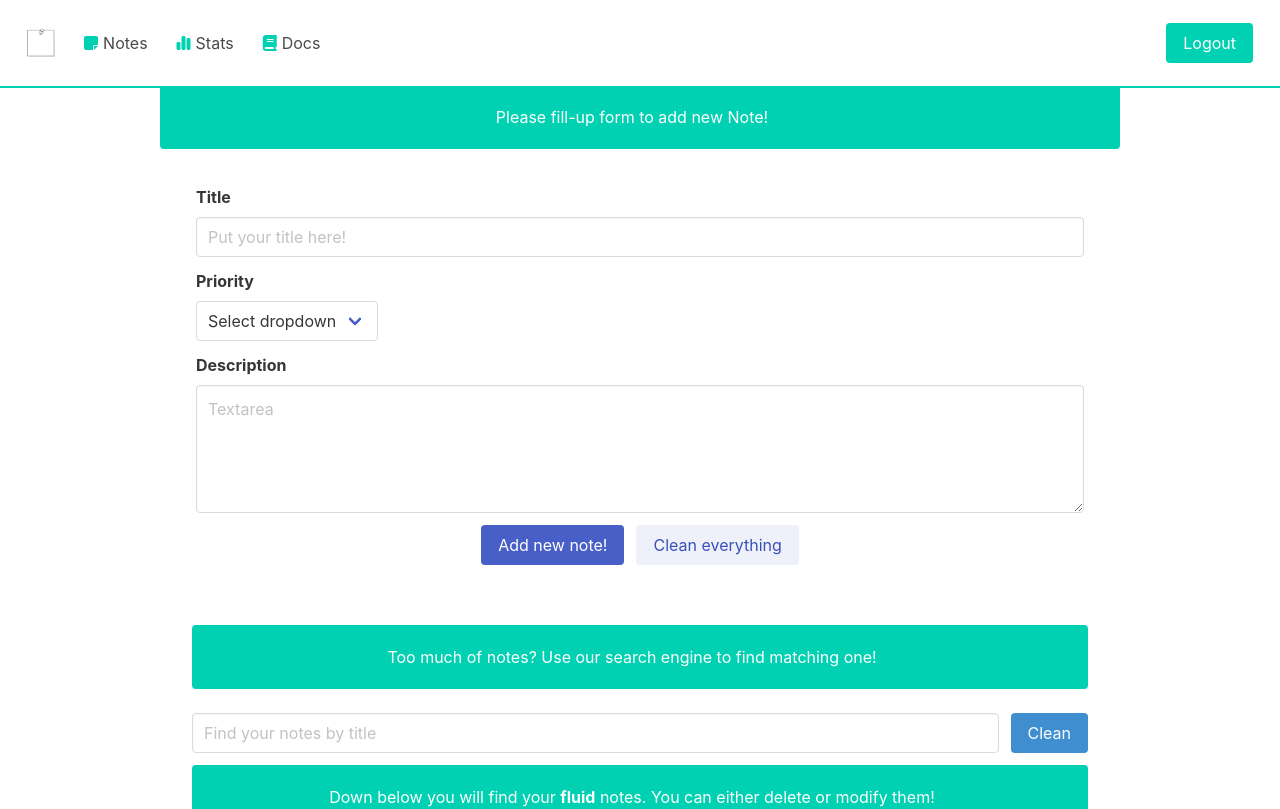
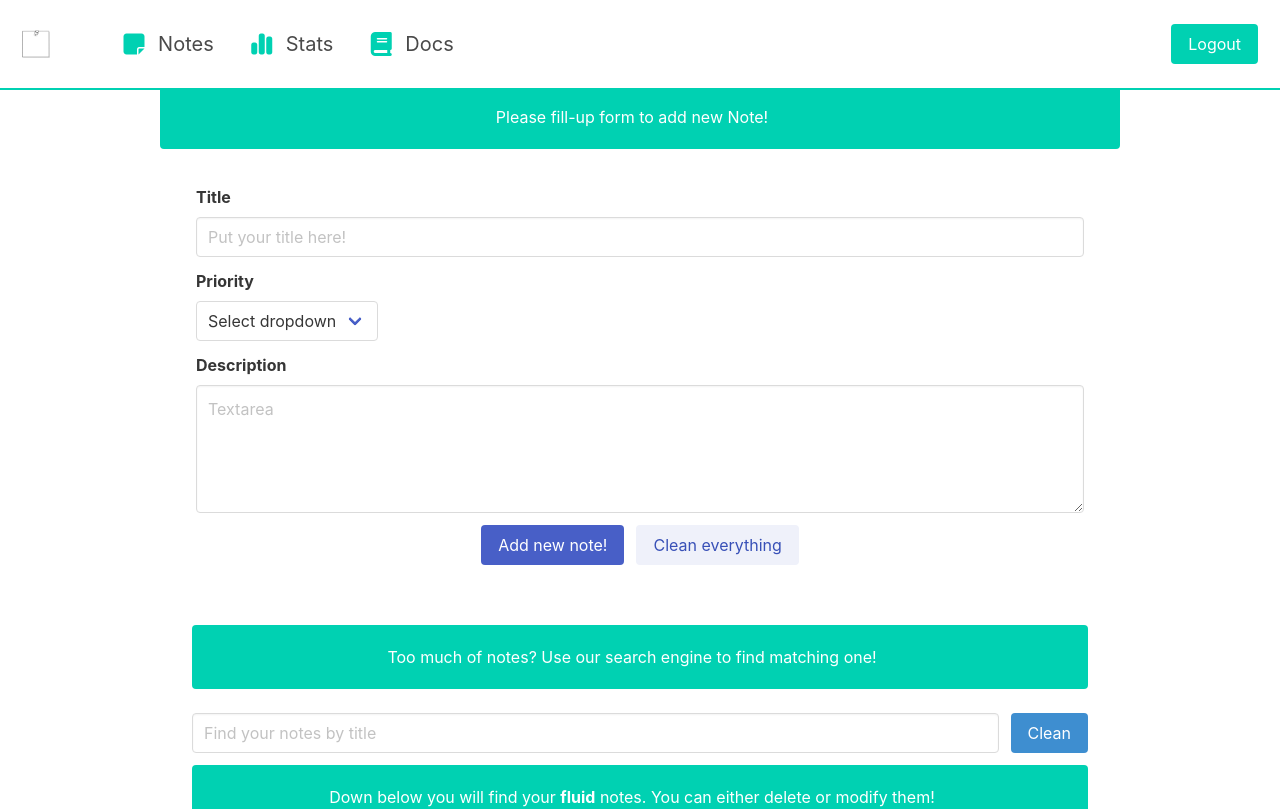
Before and after one commit to bednarroo/Nodeballs, a Vue app: page / in a window 1280 px wide. Shown: the top 809 px of the page. Built offline with nearby package versions, Linux system fonts and the light colour scheme.

Commit message:
Navbar fix + favicon and title

```diff
--- a/index.html
+++ b/index.html
@@ -2,9 +2,9 @@
 <html lang="en">
   <head>
     <meta charset="UTF-8">
-    <link rel="icon" href="/favicon.ico">
+    <link rel="notes" href="/notes.png">
     <meta name="viewport" content="width=device-width, initial-scale=1.0">
-    <title>Vite App</title>
+    <title>Notes app</title>
   </head>
   <body>
     <div id="app"></div>
--- a/src/components/Navbar.vue
+++ b/src/components/Navbar.vue
@@ -2,7 +2,7 @@
   <nav class="navbar is-transparent is-bordered navbar-border-bottom is-fixed-top">
   <div class="navbar-brand">
     <a class="navbar-item" href="/">
-      <img src="../assets/images/notes.png" alt="Bulma: a modern CSS framework based on Flexbox" >
+      <img src="../assets/images/notes.png" alt="Notes" height="50px" >
     </a>
     <a role="button" class="navbar-burger " aria-label="menu" aria-expanded="false"
     @click="isActive =!isActive"
@@ -14,31 +14,31 @@
 </a>
   </div>
 
-  <div id="navbarExampleTransparentExample" class="navbar-menu"
+  <div id="navbarExampleTransparentExample" class="navbar-menu ml-6"
   :class="isActive === true ? 'is-active' : ''">
 
     <div class="navbar-start">
       <router-link class="navbar-item" to="/">
         <span class="icon has-text-primary">
-          <i class="fa-solid fa-note-sticky"></i>
+          <i class="fa-solid fa-note-sticky fa-xl"></i>
     </span>
-    <span>
+    <span class="is-size-5 mx-3">
       Notes
     </span>
       </router-link>
       <router-link class="navbar-item" to="/stats">
         <span class="icon has-text-primary">
-          <i class="fa-solid fa-chart-simple"></i>
+          <i class="fa-solid fa-chart-simple fa-xl"></i>
     </span>
-    <span>
+    <span class="is-size-5 mx-3">
       Stats
     </span>
   </router-link>
       <router-link class="navbar-item" to="/docs">
         <span class="icon has-text-primary">
-      <i class="fas fa-book"></i>
+      <i class="fas fa-book fa-xl"></i>
     </span>
-    <span>
+    <span class="is-size-5 mx-3">
       Docs
     </span>
       </router-link>
@@ -75,6 +75,7 @@ const isActive = ref(false);
   top: 0
 }
 .navbar{
-  padding: 15px;
+  padding: 10px;
+  height: 90px;
 }
 </style>
--- a/src/components/Order.vue
+++ b/src/components/Order.vue
@@ -6,6 +6,7 @@
       <select>
         <option>Title</option>
         <option>Priority</option>
+        <option>Date</option>
       </select>
     </div>
   </div>
--- a/src/router/index.js
+++ b/src/router/index.js
@@ -4,23 +4,29 @@ import Login from '@/views/Login.vue';
 import Stats from '@/views/Stats.vue';
 import Edit from '@/views/Edit.vue';
 
+
+
 const routes = [
     {path: '/',
 component: Main,
-name: 'Main'},
+name: 'Notes | Notes App'},
     {path: '/login',
 component: Login,
-name: 'Login'},
+name: 'Login | Notes App'},
     {path: '/stats',
 component: Stats,
-name: 'Stats'},
+name: 'Stats | Notes App'},
     {path: '/edit/:id',
 component: Edit,
-name: 'Edit'}
+name: 'Edit | Notes App'}
 ]
 const router = createRouter({
     history: createWebHistory(),
     routes,
-})
+});
+
+router.beforeEach((to) => {
+    document.title = to.name;
+  });
 
 export default router
```
Also changed, not shown: public/notes.png (added).
